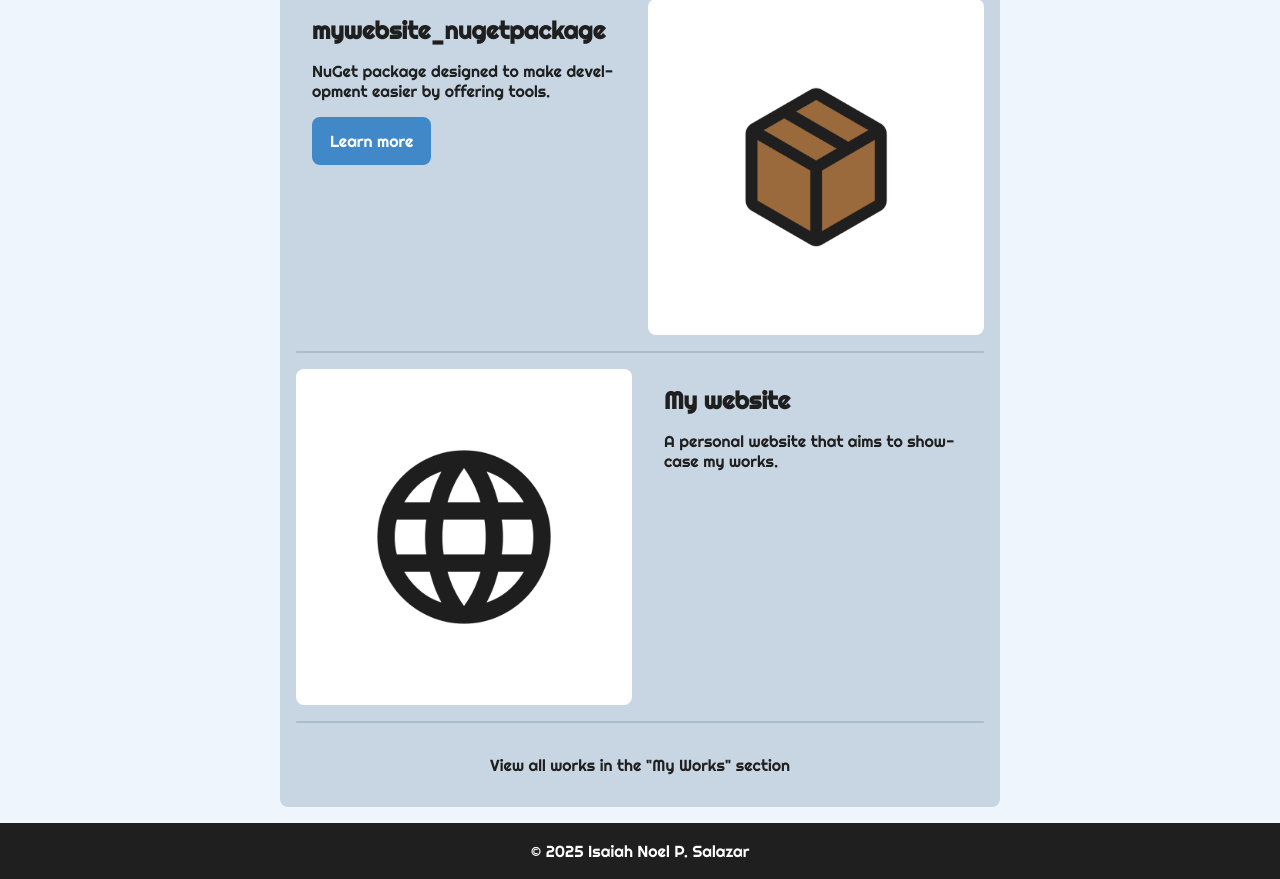
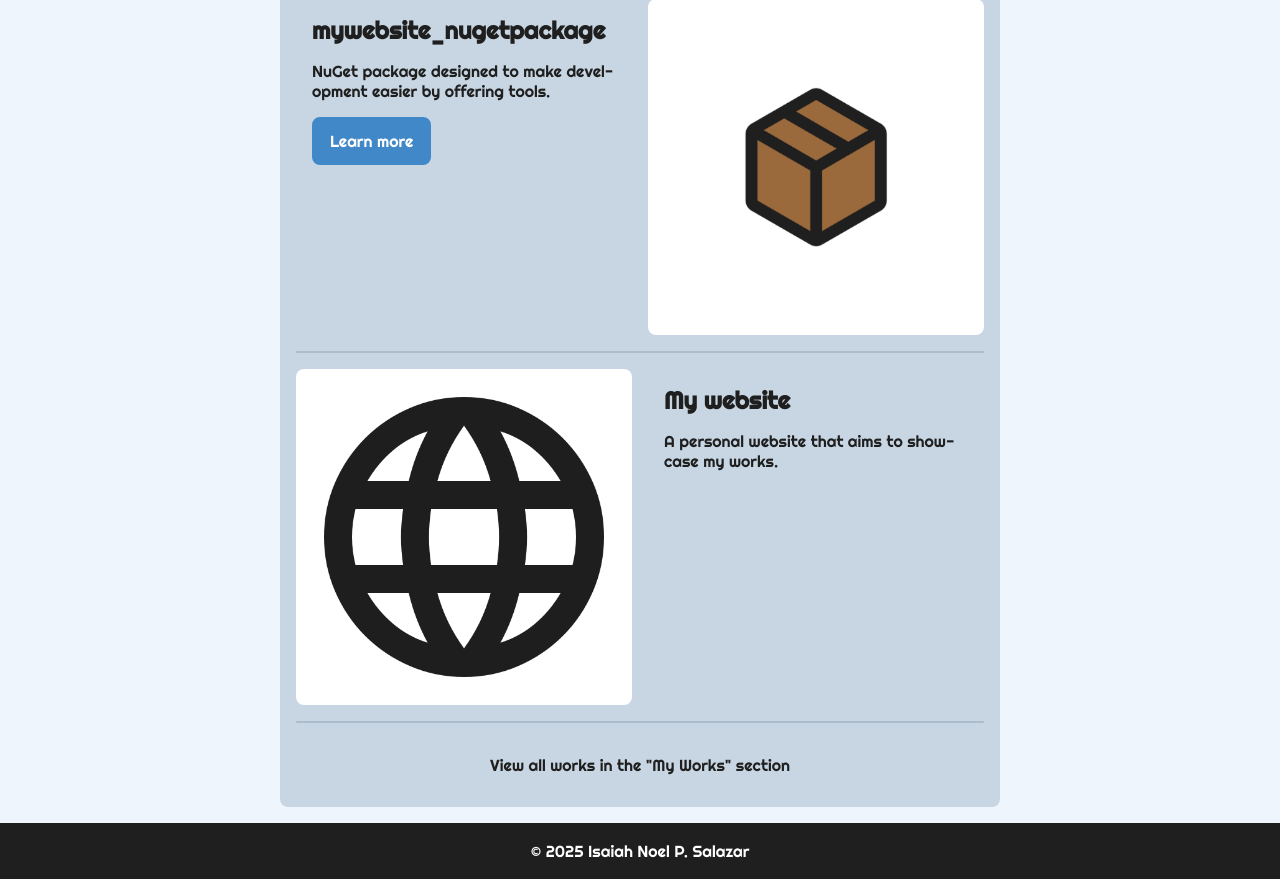
Before and after one commit to isaiahnoelsalazar/my-website_old, a PHP site: page / in a window 1280 px wide. Shown: the part 963-1842 px from the top of the page. Run offline with PHP 8.4, Linux system fonts and the light colour scheme.

Commit message:
CSS fix again (1)

```diff
--- a/css/home.css
+++ b/css/home.css
@@ -51,12 +51,6 @@
 }
 #home-div-2 > div > div > img {
     border-radius: 8px;
-    width: 100%;
-}
-#home-div-2 > div:nth-child(7) > div > img {
-    background-color: white;
-    border-radius: 8px;
-    padding: 64px;
     width: 100%;
 }
 #home-div-2 > div > div > a {
```
